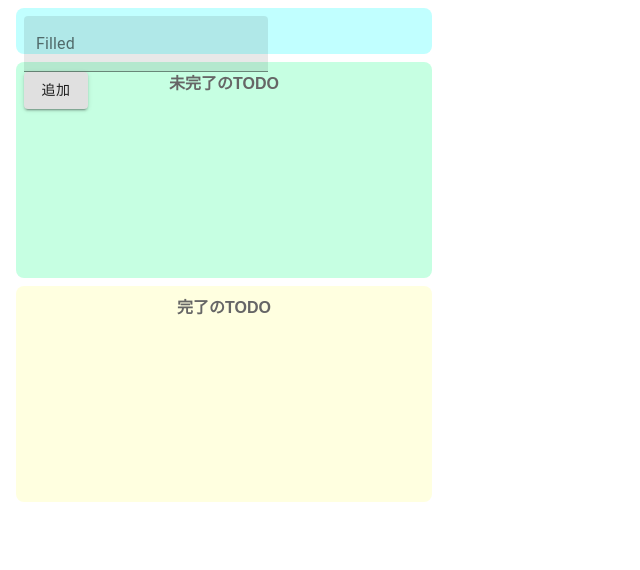
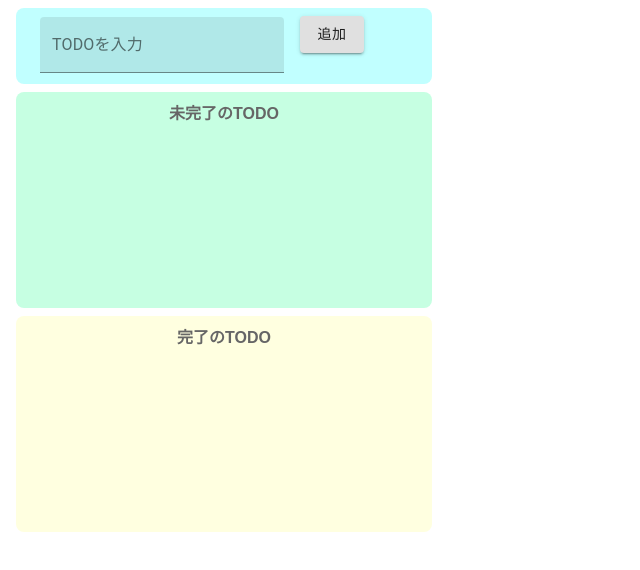
Before and after one commit to tenten09/react-practice, a React (Create React App) app: page / in a window 1280 px wide. Shown: the top 570 px of the page, without its empty margins (0-640 px from the left). Built offline with nearby package versions, Linux system fonts and the light colour scheme.

Commit message:
edit position

```diff
--- a/src/components/InputTodo.jsx
+++ b/src/components/InputTodo.jsx
@@ -1,12 +1,11 @@
 import React from "react";
 import Button from "@material-ui/core/Button";
-
 import TextField from "@material-ui/core/TextField";
 
 const style = {
   backgroundColor: "#c1ffff",
   width: "400px",
-  height: "30px",
+  height: "60px",
   padding: "8px",
   margin: "8px",
   borderRadius: "8px"
@@ -17,14 +16,19 @@ export const InputTodo = (props) => {
   return (
     <div style={style}>
       <form
+        className="input-field"
         disabled={disabled}
-        placeholder="TODOを入力"
         value={todoText}
         onChange={onChange}
       >
-        <TextField id="filled-basic" label="Filled" variant="filled" />
+        <TextField id="filled-basic" label="TODOを入力" variant="filled" />
       </form>
-      <Button variant="contained" disabled={disabled} onClick={onClick}>
+      <Button
+        className="add-button"
+        variant="contained"
+        disabled={disabled}
+        onClick={onClick}
+      >
         追加
       </Button>
     </div>
--- a/src/styles.css
+++ b/src/styles.css
@@ -1,19 +1,25 @@
 body {
   font-family: sans-serif;
+  vertical-align: baseline;
 }
-input {
+
+.input-field {
   border-radius: 8px;
   border: none;
   padding: 6px 16px;
   outline: none;
+  display: inline;
+  vertical-align: middle;
+  position: relative;
 }
 
-button {
+.add-button {
   border-radius: 8px;
   border: none;
-  margin-right: 4px;
   padding: 4px 16px;
+  margin-top: 13px;
 }
+
 button:hover {
   background-color: #ff7fff;
   color: #fff;
```
